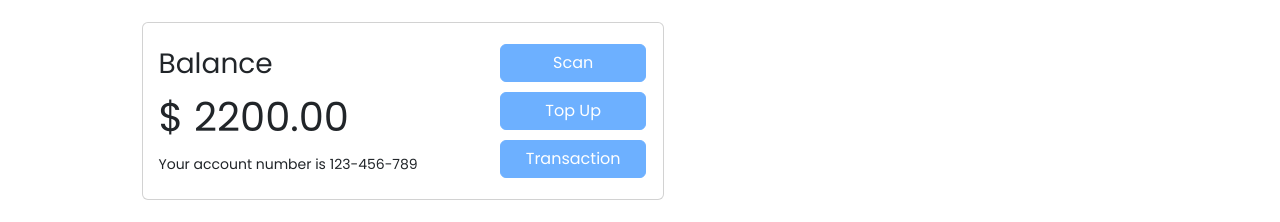
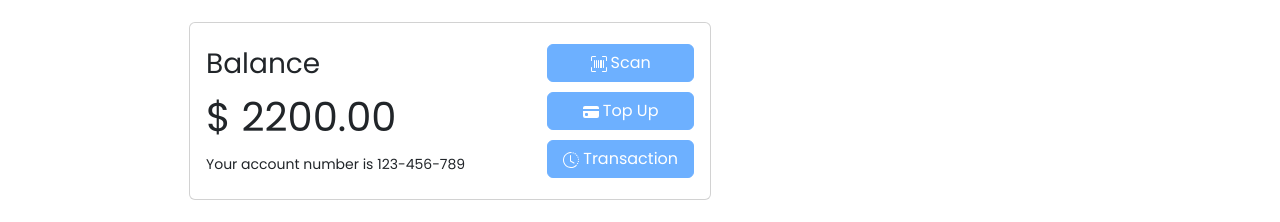
Before and after one commit to Cherpomm/Cashierless-frontend, a React (Vite) app: page /Dashboard in a window 1280 px wide. Shown: the part 252-474 px from the top of the page. Built offline with nearby package versions, Linux system fonts and the light colour scheme.

Commit message:
hotfix: CarouselwithItem and icon add in buttons

```diff
--- a/src/components/Carousel.tsx
+++ b/src/components/Carousel.tsx
@@ -11,7 +11,7 @@ interface CarouselProps {
   items: CarouselInfo[];
 }
 
-const CarouselWithChildren:React.FC<CarouselProps> = ({items}) => {
+const CarouselWithItems:React.FC<CarouselProps> = ({items}) => {
   return (
     <Carousel className="rounded mt-4">
       {items.map((item) => (
@@ -31,4 +31,4 @@ const CarouselWithChildren:React.FC<CarouselProps> = ({items}) => {
   );
 }
 
-export default CarouselWithChildren;
+export default CarouselWithItems;
--- a/src/pages/Dashboard.tsx
+++ b/src/pages/Dashboard.tsx
@@ -7,9 +7,10 @@ import {
   Image,
   Row,
 } from "react-bootstrap";
-import CarouselWithChildren from "../components/Carousel";
+import CarouselWithItems from "../components/Carousel";
 import HomeNavbar from "../components/Navbar";
 import "./Dashboard.scss";
+import {BsUpcScan, BsFillCreditCardFill, BsClockHistory} from "react-icons/bs";
 
 const Dashboard: React.FC = () => {
   return (
@@ -37,19 +38,19 @@ const Dashboard: React.FC = () => {
                   </Col>
                   <Col xs={4}>
                     <Button variant="primary" className="text-white w-100 card-button">
-                      Scan
+                      <BsUpcScan className="me-1"/>Scan
                     </Button>
                     <Button variant="primary" className="text-white w-100 card-button">
-                      Top Up
+                      <BsFillCreditCardFill className="me-1"/>Top Up
                     </Button>
                     <Button variant="primary" className="text-white w-100 card-button">
-                      Transaction
+                      <BsClockHistory  className="me-1"/>Transaction
                     </Button>
                   </Col>
                 </Row>
               </Card.Body>
             </Card>
-            <CarouselWithChildren items={[
+            <CarouselWithItems items={[
               {
                 imgSrc:"https://hips.hearstapps.com/hmg-prod.s3.amazonaws.com/images/assortment-of-colorful-ripe-tropical-fruits-top-royalty-free-image-995518546-1564092355.jpg",
                 imgAlt:"nope",
@@ -58,7 +59,7 @@ const Dashboard: React.FC = () => {
               }
             ]}/>
           </Col>
-          <Col lg={5}>
+          <Col lg={4}>
             <Card>
               <Card.Body>
                 <h4 className="text-center">My Profile</h4>
```
